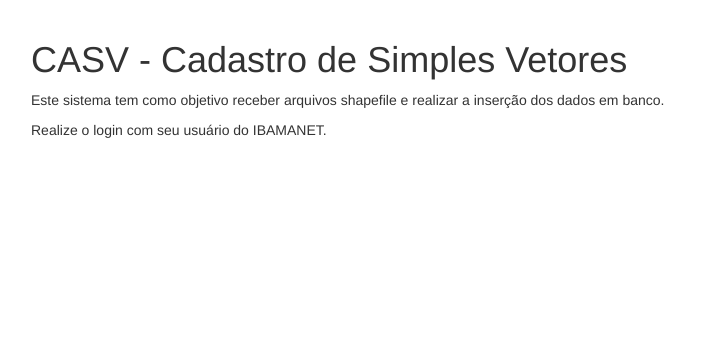
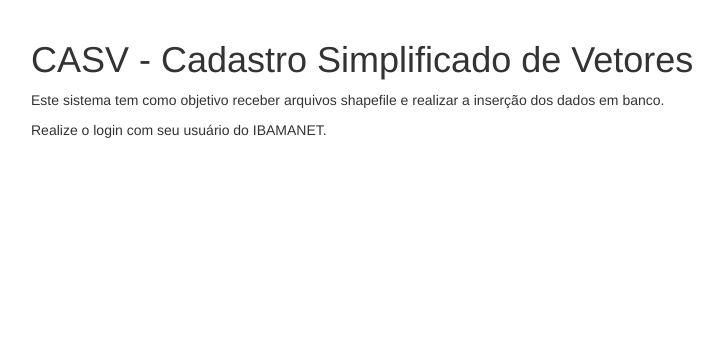
Before and after one commit to igor-rodrigues01/casv, a Django app: page / in a window 1280 px wide. Shown: the part 72-420 px from the top of the page, without its empty margins (39-762 px from the left). Run offline with Django 3.2, Linux system fonts and the light colour scheme; some libraries are stand-ins or nearby versions.

Commit message:
change name to 'Cadastro Simplificado de Vetores'

```diff
--- a/casv/templates/base.html
+++ b/casv/templates/base.html
@@ -5,7 +5,7 @@
 <html lang="en">
   <head>
     <meta charset="utf-8">
-    <title>{% block title %}CASV - Cadastro de Simples Vetores{% endblock title %}</title>
+    <title>{% block title %}CASV - Cadastro Simplificado de Vetores{% endblock title %}</title>
     <meta name="viewport" content="width=device-width, initial-scale=1.0">
     <meta name="description" content="">
     <meta name="author" content="">
@@ -65,7 +65,7 @@
 
     <div class="container">
 
-      <h1>{% block page_title %}CASV - Cadastro de Simples Vetores{% endblock page_title %}</h1>
+      <h1>{% block page_title %}CASV - Cadastro Simplificado de Vetores{% endblock page_title %}</h1>
 
       {% block content %}
         <p>Este sistema tem como objetivo receber arquivos shapefile e realizar
```
